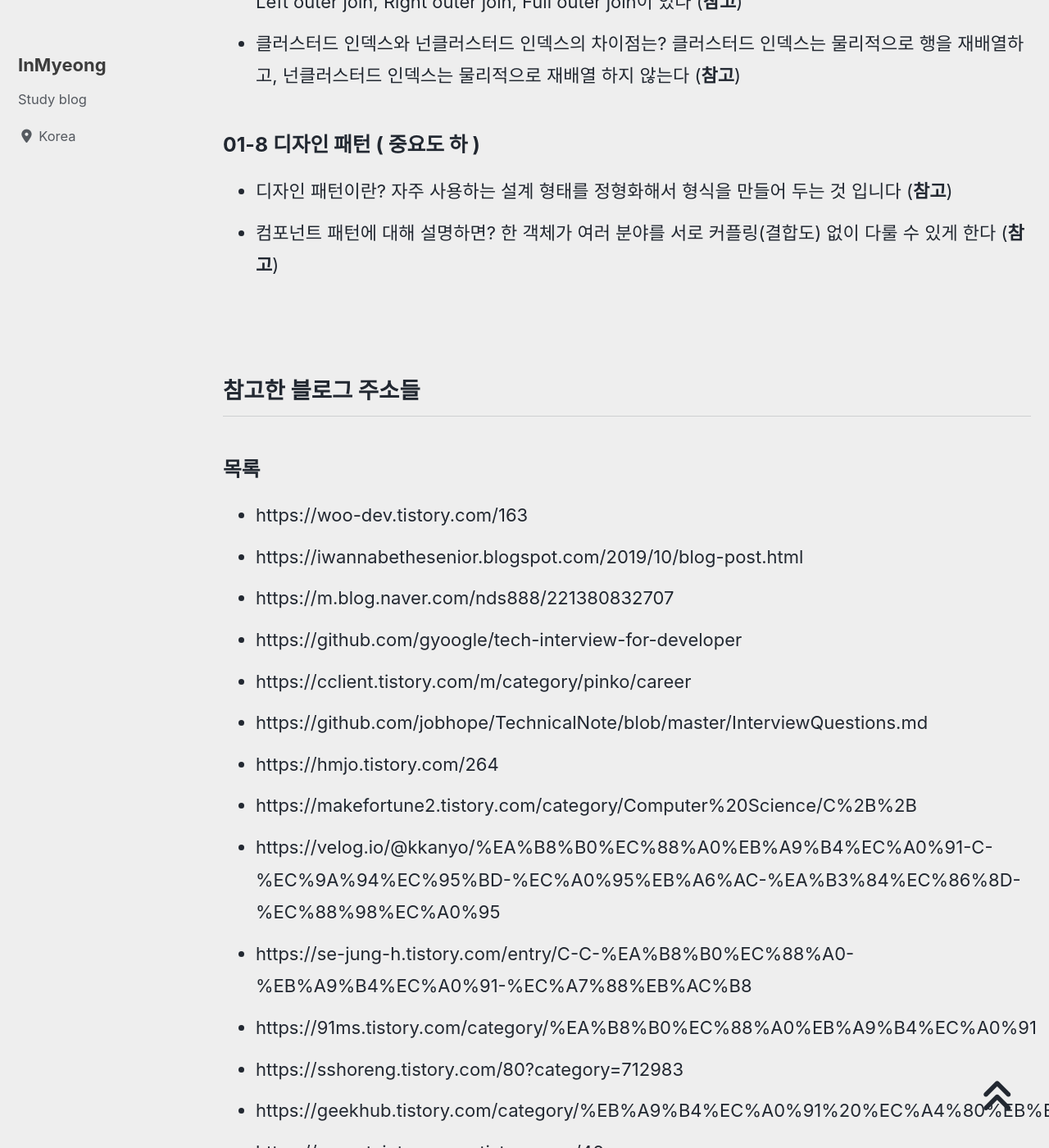
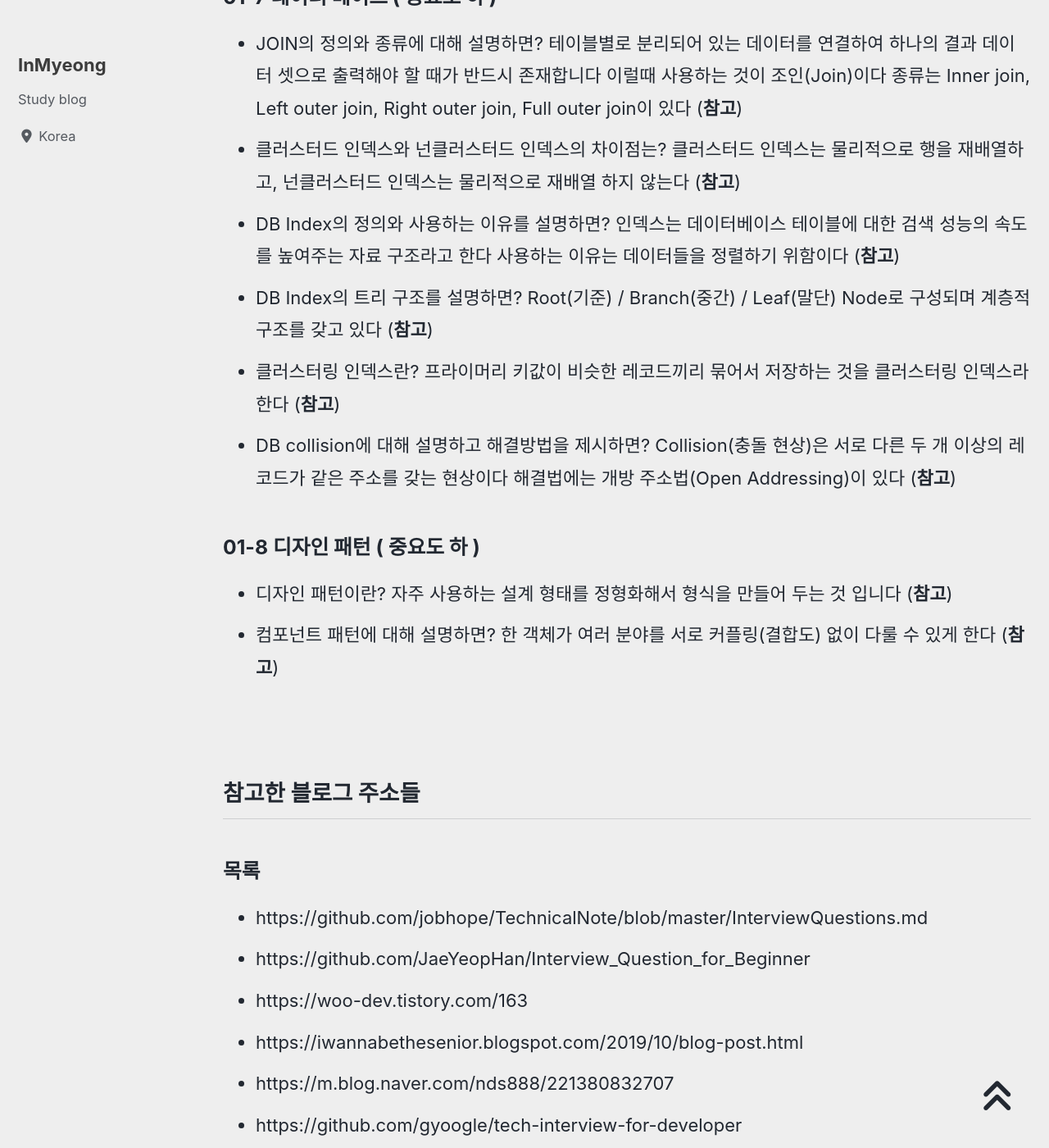
Before and after one commit to devMyeong/devMyeong.github.io, a Jekyll site: the page built from _posts/cs/2022-09-05-블로그-면접준비.md, in a window 1280 px wide and 1400 px high, scrolled down 27430 px. Shown: the whole window at 82% size. Built offline with Jekyll 4.4.1, drawn with Linux system fonts in a browser that asks for light colours; cached includes are drawn as plain includes; nearby versions of some CDN libraries; some web fonts are replaced; comment, search, counter and statistics services are not loaded; some of the changed text lies outside the part shown.

Commit message:
Docs : CS지식 데이터베이스 업데이트

```diff
--- a/_posts/cs/2022-09-05-블로그-면접준비.md
+++ b/_posts/cs/2022-09-05-블로그-면접준비.md
@@ -221,6 +221,7 @@ last_modified_at: 2022-09-26
 - 동기화란 무엇인가? 프로세스 또는 스레드들이 수행되는 시점을 조절하여 서로가 알고 있는 정보가 일치하는 것을 의미합니다 ([**참고**](https://ooeunz.tistory.com/94))
 - 유저모드 동기화 커널모드 동기화에 대해서 설명하면? 유저모드 동기화란 커널의 힘을 빌리지 않는(커널 코드가 실행되지 않는) 동기화 기법 이며 크리티컬 섹션 기반 동기화와 인터락 함수 기반 동기화가 있다 커널 모드 동기화는 커널에서 제공하는 동기화 기능을 활용하는 방법이며 뮤텍스 기반의 동기화, 세마포어 기반의 동기화가 있다 ([**참고**](https://namoeye.tistory.com/entry/%EB%A9%B4%EC%A0%91%EB%8C%80%EB%B9%84-%EC%A7%88%EB%AC%B8-%EC%A0%95%EB%A6%AC))
 - 스핀락이란? 스핀락(spinlock)은 임계 구역(critical section)에 진입이 불가능할 때 진입이 가능할 때까지 루프를 돌면서 재시도하는 방식으로 구현된 락을 가리킨다 ([**참고**](https://ko.wikipedia.org/wiki/%EC%8A%A4%ED%95%80%EB%9D%BD))
+- 인터럽트란 무엇인가? 프로그램을 실행하는 도중에 예기치 않은 상황이 발생한 경우, 현재 실행중인 작업을 즉시 중단하고, 발생된 상황을 우선 처리한 후 실행중이던 작업으로 복귀하여 계속 처리하는 것이다 ([**참고**](https://luv-n-interest.tistory.com/1168))
 
 ### 01-6 네트워크 ( 중요도 하 )
 - 소켓 프로그래밍이란 무엇인가? 보통 OSI 7 Layer(Open System Interconnection 7 Layer)의 네 번째 계층인 TCP(Transport Control Protocol) 상에서 동작하는 소켓을 주로 사용하는데, 이를 "TCP 소켓" 또는 "TCP/IP 소켓"이라고 부른며 이를 기반으로 네트워크 통신 기능을 프로그래밍 하는 것 입니다 ([**참고**](https://tyrionlife.tistory.com/781))
@@ -245,6 +246,10 @@ last_modified_at: 2022-09-26
 ### 01-7 데이터 베이스 ( 중요도 하 )
 - JOIN의 정의와 종류에 대해 설명하면? 테이블별로 분리되어 있는 데이터를 연결하여 하나의 결과 데이터 셋으로 출력해야 할 때가 반드시 존재합니다 이럴때 사용하는 것이 조인(Join)이다 종류는 Inner join, Left outer join, Right outer join, Full outer join이 있다 ([**참고**](https://sparkdia.tistory.com/17))
 - 클러스터드 인덱스와 넌클러스터드 인덱스의 차이점는? 클러스터드 인덱스는 물리적으로 행을 재배열하고, 넌클러스터드 인덱스는 물리적으로 재배열 하지 않는다 ([**참고**](https://m.blog.naver.com/islove8587/220431192221))
+- DB Index의 정의와 사용하는 이유를 설명하면? 인덱스는 데이터베이스 테이블에 대한 검색 성능의 속도를 높여주는 자료 구조라고 한다 사용하는 이유는 데이터들을 정렬하기 위함이다 ([**참고**](https://choicode.tistory.com/27))
+- DB Index의 트리 구조를 설명하면? Root(기준) / Branch(중간) / Leaf(말단) Node로 구성되며 계층적 구조를 갖고 있다 ([**참고**](https://choicode.tistory.com/27))
+- 클러스터링 인덱스란? 프라이머리 키값이 비슷한 레코드끼리 묶어서 저장하는 것을 클러스터링 인덱스라 한다 ([**참고**](https://dev-ppyong.tistory.com/11))
+- DB collision에 대해 설명하고 해결방법을 제시하면? Collision(충돌 현상)은 서로 다른 두 개 이상의 레코드가 같은 주소를 갖는 현상이다 해결법에는 개방 주소법(Open Addressing)이 있다 ([**참고**](https://developer-rooney.tistory.com/67))
 
 ### 01-8 디자인 패턴 ( 중요도 하 )
 - 디자인 패턴이란? 자주 사용하는 설계 형태를 정형화해서 형식을 만들어 두는 것 입니다 ([**참고**](https://sshoreng.tistory.com/112?category=712983))
@@ -255,12 +260,13 @@ last_modified_at: 2022-09-26
 ## 참고한 블로그 주소들
 
 ### 목록
+- https://github.com/jobhope/TechnicalNote/blob/master/InterviewQuestions.md
+- https://github.com/JaeYeopHan/Interview_Question_for_Beginner
 - https://woo-dev.tistory.com/163
 - https://iwannabethesenior.blogspot.com/2019/10/blog-post.html
 - https://m.blog.naver.com/nds888/221380832707
 - https://github.com/gyoogle/tech-interview-for-developer
 - https://cclient.tistory.com/m/category/pinko/career
-- https://github.com/jobhope/TechnicalNote/blob/master/InterviewQuestions.md
 - https://hmjo.tistory.com/264
 - https://makefortune2.tistory.com/category/Computer%20Science/C%2B%2B
 - https://velog.io/@kkanyo/%EA%B8%B0%EC%88%A0%EB%A9%B4%EC%A0%91-C-%EC%9A%94%EC%95%BD-%EC%A0%95%EB%A6%AC-%EA%B3%84%EC%86%8D-%EC%88%98%EC%A0%95
@@ -277,6 +283,7 @@ last_modified_at: 2022-09-26
 - http://kingpark0304.blogspot.com/2014/11/blog-post.html
 - https://velog.io/@mardi2020/C-%EB%A9%B4%EC%A0%91-%EC%A7%88%EB%AC%B8-%EC%A0%95%EB%A6%AC
 - https://j2hworld.tistory.com/55
+- https://luv-n-interest.tistory.com/1168
 
 <br>
 
```
